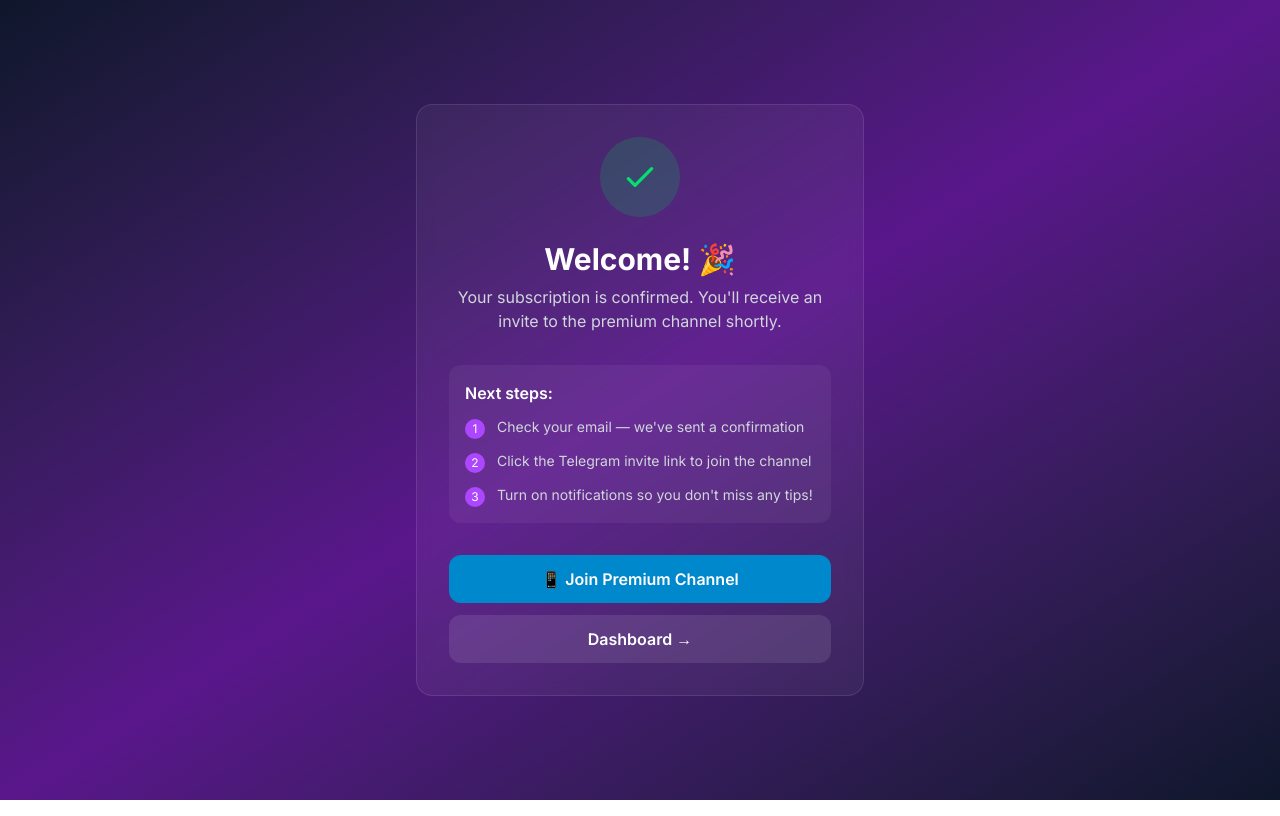
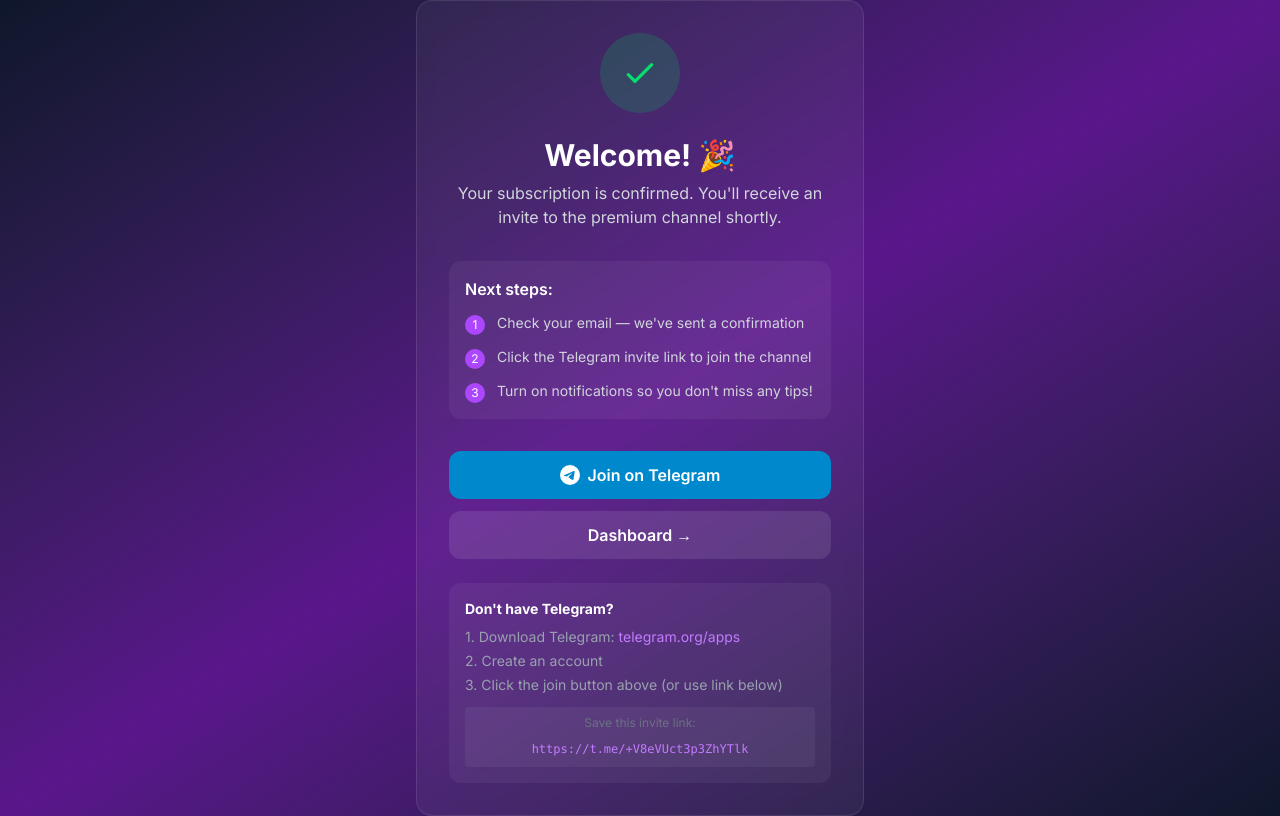
Before and after one commit to seabiscuitespoo-wq/tipstersking, a Next.js app: page /success in a window 1280 px wide. Built offline with nearby package versions, Linux system fonts and the light colour scheme.

Commit message:
fix: improve success page - Telegram branding + desktop help

```diff
--- a/src/app/success/page.tsx
+++ b/src/app/success/page.tsx
@@ -72,14 +72,34 @@
                 rel="noopener noreferrer"
                 className="block w-full bg-[#0088cc] hover:bg-[#0077b5] text-white py-3 rounded-xl font-semibold transition"
               >
-                📱 Join Premium Channel
+                <svg className="w-5 h-5 inline mr-2 -mt-1" fill="currentColor" viewBox="0 0 24 24">
+                  <path d="M11.944 0A12 12 0 0 0 0 12a12 12 0 0 0 12 12 12 12 0 0 0 12-12A12 12 0 0 0 12 0a12 12 0 0 0-.056 0zm4.962 7.224c.1-.002.321.023.465.14a.506.506 0 0 1 .171.325c.016.093.036.306.02.472-.18 1.898-.962 6.502-1.36 8.627-.168.9-.499 1.201-.82 1.23-.696.065-1.225-.46-1.9-.902-1.056-.693-1.653-1.124-2.678-1.8-1.185-.78-.417-1.21.258-1.91.177-.184 3.247-2.977 3.307-3.23.007-.032.014-.15-.056-.212s-.174-.041-.249-.024c-.106.024-1.793 1.14-5.061 3.345-.48.33-.913.49-1.302.48-.428-.008-1.252-.241-1.865-.44-.752-.245-1.349-.374-1.297-.789.027-.216.325-.437.893-.663 3.498-1.524 5.83-2.529 6.998-3.014 3.332-1.386 4.025-1.627 4.476-1.635z"/>
+                </svg>
+                Join on Telegram
               </a>
+
               <Link
                 href="/dashboard"
                 className="block w-full bg-white/10 hover:bg-white/20 text-white py-3 rounded-xl font-semibold transition"
               >
                 Dashboard →
               </Link>
+            </div>
+
+            {/* Desktop/no Telegram help */}
+            <div className="mt-6 p-4 bg-white/5 rounded-xl text-left">
+              <p className="text-gray-400 text-sm mb-2">
+                <strong className="text-white">Don't have Telegram?</strong>
+              </p>
+              <ul className="text-gray-400 text-sm space-y-1">
+                <li>1. Download Telegram: <a href="https://telegram.org/apps" target="_blank" rel="noopener noreferrer" className="text-purple-400 hover:underline">telegram.org/apps</a></li>
+                <li>2. Create an account</li>
+                <li>3. Click the join button above (or use link below)</li>
+              </ul>
+              <div className="mt-3 p-2 bg-white/5 rounded text-center">
+                <p className="text-gray-500 text-xs mb-1">Save this invite link:</p>
+                <code className="text-purple-400 text-xs break-all select-all">https://t.me/+V8eVUct3p3ZhYTlk</code>
+              </div>
             </div>
 
             {sessionId && (
```
